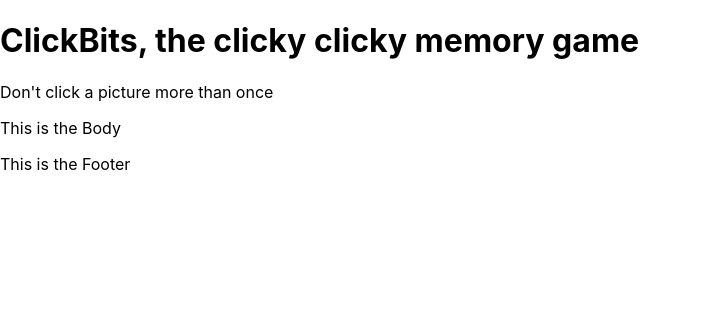
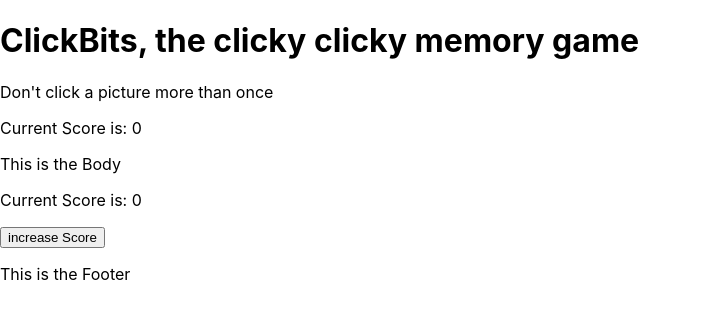
Before and after one commit to Jimmah661/Clicky-Game, a React (Create React App) app: page / in a window 1280 px wide. Shown: the top 318 px of the page, without its empty margins (0-701 px from the left). Built offline with nearby package versions, Linux system fonts and the light colour scheme.

Commit message:
Setting up connections between the components, updating state successfully

```diff
--- a/package.json
+++ b/package.json
@@ -3,6 +3,7 @@
   "version": "0.1.0",
   "private": true,
   "dependencies": {
+    "jquery": "^3.4.1",
     "react": "^16.10.2",
     "react-dom": "^16.10.2",
     "react-scripts": "3.2.0"
--- a/public/index.html
+++ b/public/index.html
@@ -25,6 +25,12 @@
       Learn how to configure a non-root public URL by running `npm run build`.
     -->
     <title>React App</title>
+    <!-- Jquery CDN link -->
+    <script
+      src="https://code.jquery.com/jquery-3.4.1.min.js"
+      integrity="sha256-CSXorXvZcTkaix6Yvo6HppcZGetbYMGWSFlBw8HfCJo="
+      crossorigin="anonymous"
+    ></script>
   </head>
   <body>
     <noscript>You need to enable JavaScript to run this app.</noscript>
--- a/src/App.js
+++ b/src/App.js
@@ -4,14 +4,31 @@ import Body from "./components/Body";
 import Footer from "./components/Footer";
 import "./App.css";
 
-function App() {
-  return (
-    <div>
-      <Header />
-      <Body />
-      <Footer />
-    </div>
-  );
+class App extends React.Component {
+  state = {
+    currentScore: 0,
+    topScore: 0
+  };
+
+  render() {
+    return (
+      <div>
+        <Header currentScore={this.state.currentScore} />
+        <Body
+          currentScore={this.state.currentScore}
+          updateScore={this.updateScore}
+        />
+        <Footer />
+      </div>
+    );
+  }
+
+  updateScore = event => {
+    // event.preventDefault();
+    this.setState(prevState => {
+      return { currentScore: prevState.currentScore + 1 };
+    });
+  };
 }
 
 export default App;
--- a/src/components/Body.js
+++ b/src/components/Body.js
@@ -1,7 +1,15 @@
 import React from "react";
 
-function Body() {
-  return <p>This is the Body</p>;
+class Body extends React.Component {
+  render() {
+    return (
+      <div>
+        <p>This is the Body</p>
+        <p>Current Score is: {this.props.currentScore}</p>
+        <button onClick={() => this.props.updateScore()}>increase Score</button>
+      </div>
+    );
+  }
 }
 
 export default Body;
--- a/src/components/Header.js
+++ b/src/components/Header.js
@@ -1,10 +1,11 @@
 import React from "react";
 
-function Header() {
+function Header(props) {
   return (
     <div className="header">
       <h1>ClickBits, the clicky clicky memory game</h1>
       <p>Don't click a picture more than once</p>
+      <p>Current Score is: {props.currentScore}</p>
     </div>
   );
 }
```
Also changed, not shown: 1 other file (tests, documents, lock files or other folders).
